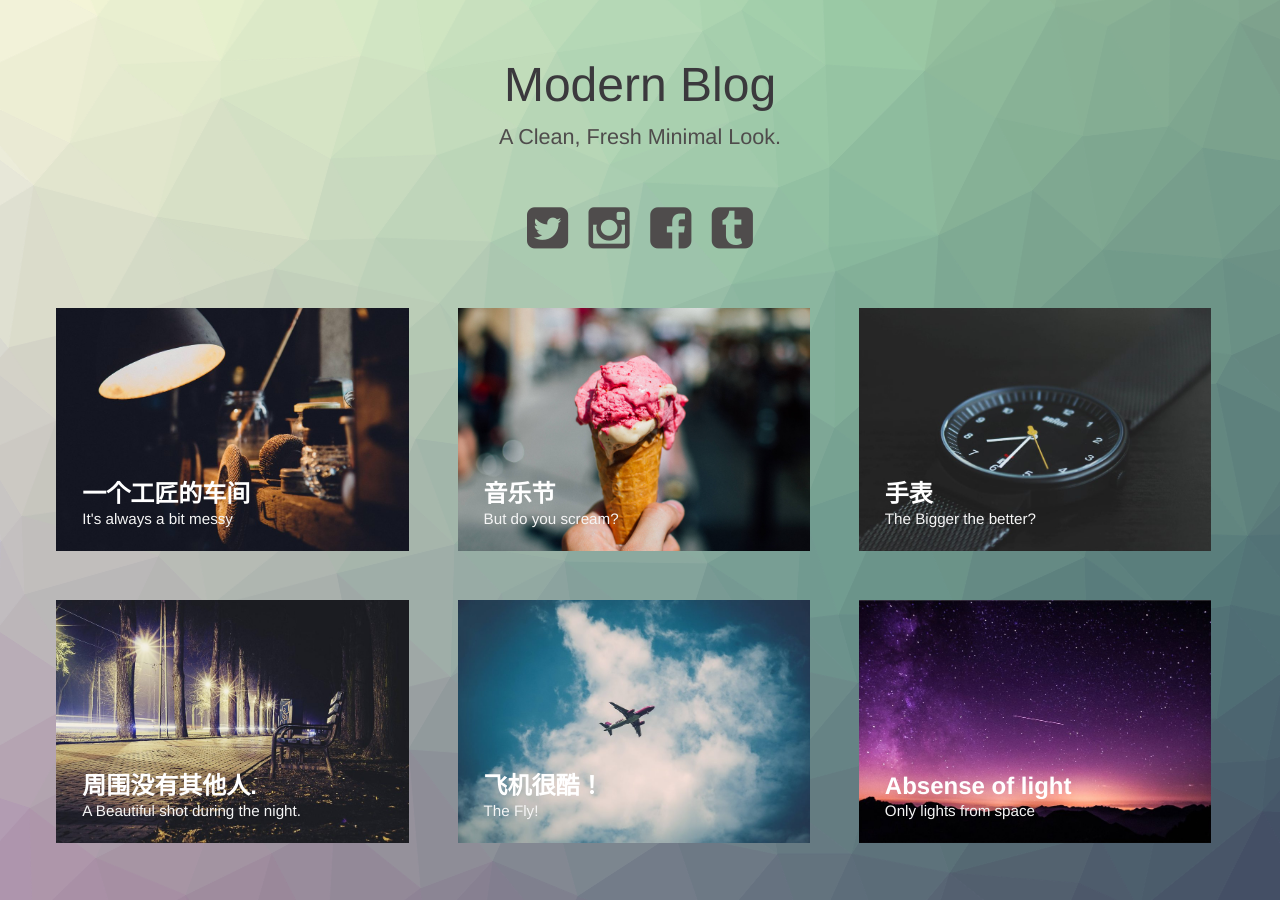
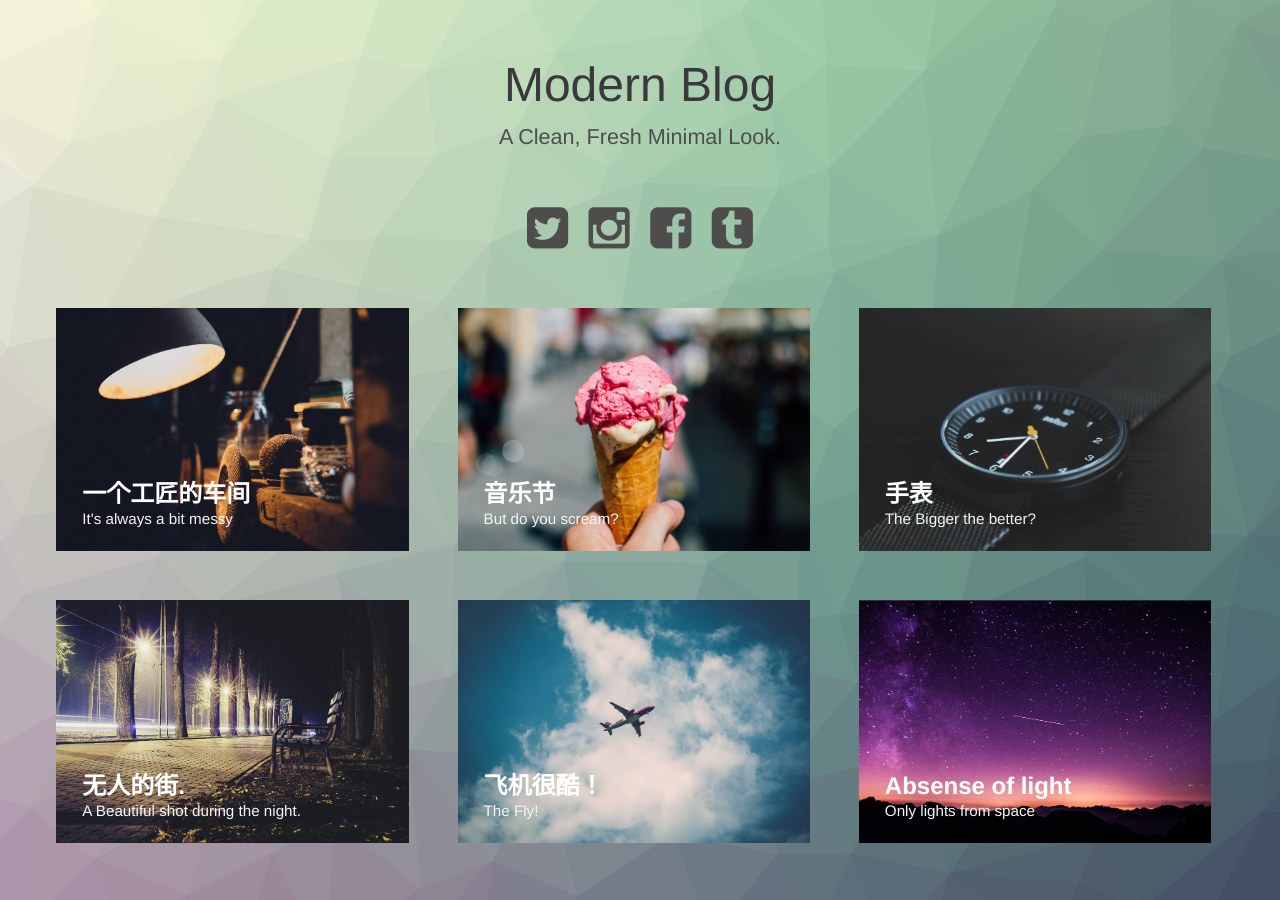
Before and after one commit to Ztansen/Ztansen.github.io, a Jekyll site: the page built from index.html, in a window 1280 px wide. Built offline with Jekyll 4.4.1, drawn with Linux system fonts in a browser that asks for light colours.

Commit message:
修改部分标题

```diff
--- a/_posts/2015-04-21-city-nights.markdown
+++ b/_posts/2015-04-21-city-nights.markdown
@@ -1,5 +1,5 @@
 ---
-title:  "周围没有其他人."
+title:  "无人的街."
 subtitle: "A Beautiful shot during the night."
 author: "Wferr"
 avatar: "img/authors/wferr.png"
```
